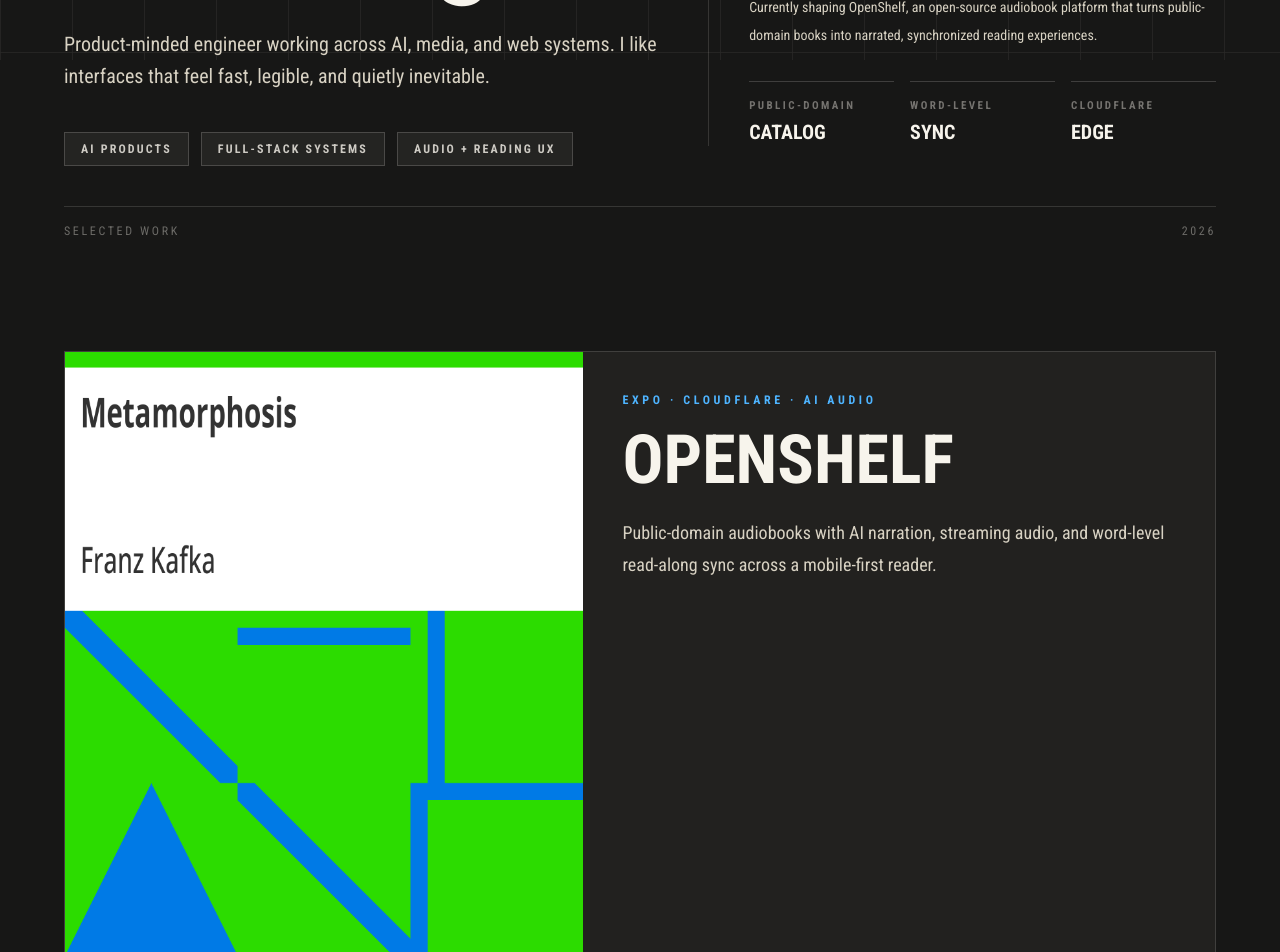
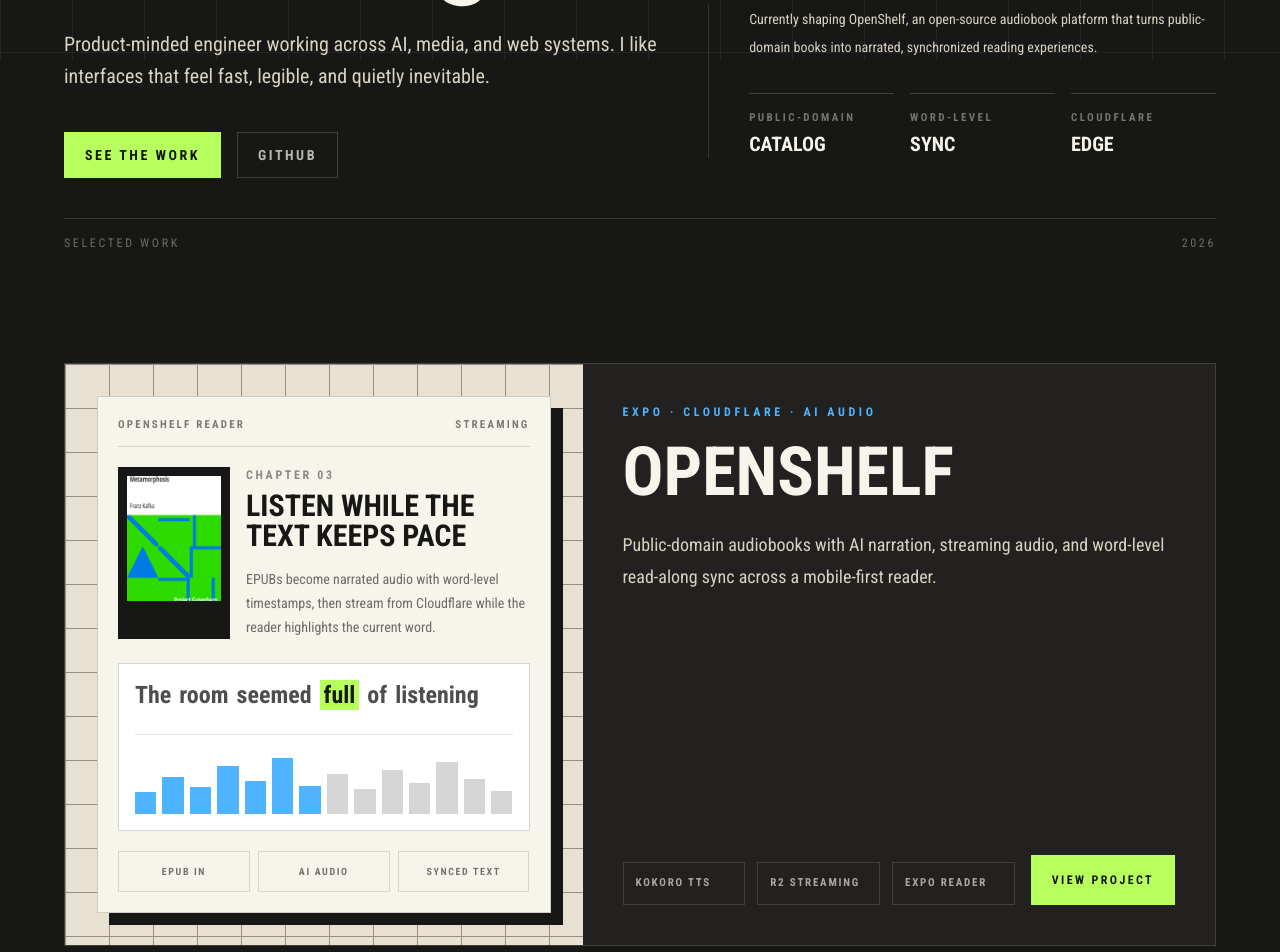
Before and after one commit to jkoeh/personal-website, a React (Vite) app: page / in a window 1280 px wide. Shown: the part 740-1692 px from the top of the page. Built offline with nearby package versions, Linux system fonts and the light colour scheme.

Commit message:
Improve OpenShelf project preview

```diff
--- a/src/App.tsx
+++ b/src/App.tsx
@@ -1,12 +1,14 @@
 import Header from './components/Header';
 import openShelfImg from './images/openshelf.png';
 
-const focusAreas = ['AI products', 'Full-stack systems', 'Audio + reading UX'];
 const metrics = [
   ['Public-domain', 'catalog'],
   ['Word-level', 'sync'],
   ['Cloudflare', 'edge'],
 ];
+
+const syncWords = ['The', 'room', 'seemed', 'full', 'of', 'listening'];
+const waveformBars = [34, 58, 42, 76, 52, 88, 44, 63, 39, 70, 48, 82, 55, 36];
 
 function App() {
   return (
@@ -30,15 +32,19 @@ function App() {
                 interfaces that feel fast, legible, and quietly inevitable.
               </p>
 
-              <div className="mt-10 flex flex-wrap gap-3">
-                {focusAreas.map((area) => (
-                  <span
-                    key={area}
-                    className="border border-[#f7f4ec]/18 bg-[#f7f4ec]/6 px-4 py-2 text-xs font-bold uppercase tracking-[0.18em] text-[#f7f4ec]/80"
-                  >
-                    {area}
-                  </span>
-                ))}
+              <div className="mt-10 flex flex-wrap gap-4 text-sm font-bold uppercase tracking-[0.18em] text-[#f7f4ec]/55">
+                <a
+                  href="#work"
+                  className="border border-[#b7ff5d] bg-[#b7ff5d] px-5 py-3 text-[#171716] no-underline transition-transform hover:-translate-y-0.5"
+                >
+                  See the work
+                </a>
+                <a
+                  href="https://github.com/jkoeh"
+                  className="border border-[#f7f4ec]/18 px-5 py-3 text-[#f7f4ec]/72 no-underline transition-colors hover:border-[#f7f4ec]/50 hover:text-[#f7f4ec]"
+                >
+                  GitHub
+                </a>
               </div>
             </div>
 
@@ -77,15 +83,70 @@ function App() {
             href="https://openshelf.johannkoeh.io"
             className="group grid overflow-hidden border border-[#f7f4ec]/14 bg-[#22211f] text-[#f7f4ec] no-underline transition-colors hover:border-[#b7ff5d]/70 min-[900px]:grid-cols-[.9fr_1.1fr]"
           >
-            <div className="relative min-h-[360px] overflow-hidden bg-[#24e000]">
-              <img
-                src={openShelfImg}
-                alt="OpenShelf audiobook cover"
-                className="h-full w-full object-cover transition-transform duration-700 group-hover:scale-[1.025]"
-              />
-              <div className="absolute bottom-0 left-0 right-0 flex items-center justify-between bg-[#171716]/88 px-5 py-4 text-xs font-bold uppercase tracking-[0.24em] text-[#f7f4ec]/74 backdrop-blur">
-                <span>Live project</span>
-                <span>Open source</span>
+            <div className="relative min-h-[440px] overflow-hidden bg-[#e8e1d1] p-5 text-[#171716] min-[700px]:p-8">
+              <div className="absolute inset-0 opacity-40 [background-image:linear-gradient(#171716_1px,transparent_1px),linear-gradient(90deg,#171716_1px,transparent_1px)] [background-size:44px_44px]" />
+              <div className="relative mx-auto flex h-full max-w-[520px] flex-col justify-between border border-[#171716]/18 bg-[#f7f4ec] p-4 shadow-[12px_12px_0_#171716] min-[700px]:p-5">
+                <div className="flex items-center justify-between border-b border-[#171716]/15 pb-3 text-[11px] font-black uppercase tracking-[0.2em] text-[#171716]/55">
+                  <span>OpenShelf Reader</span>
+                  <span>Streaming</span>
+                </div>
+
+                <div className="mt-5 grid gap-4 min-[520px]:grid-cols-[112px_1fr]">
+                  <div className="border border-[#171716]/18 bg-[#171716] p-2">
+                    <img
+                      src={openShelfImg}
+                      alt="OpenShelf book thumbnail"
+                      className="aspect-[3/4] w-full object-cover"
+                    />
+                  </div>
+                  <div>
+                    <p className="text-xs font-black uppercase tracking-[0.22em] text-[#171716]/48">
+                      Chapter 03
+                    </p>
+                    <h3 className="mt-2 text-3xl font-black uppercase leading-none tracking-normal">
+                      Listen while the text keeps pace
+                    </h3>
+                    <p className="mt-4 text-sm leading-6 text-[#171716]/62">
+                      EPUBs become narrated audio with word-level timestamps, then stream from
+                      Cloudflare while the reader highlights the current word.
+                    </p>
+                  </div>
+                </div>
+
+                <div className="mt-6 border border-[#171716]/18 bg-white p-4">
+                  <div className="flex flex-wrap gap-x-2 gap-y-3 text-2xl font-bold leading-tight tracking-normal">
+                    {syncWords.map((word) => (
+                      <span
+                        key={word}
+                        className={
+                          word === 'full'
+                            ? 'bg-[#b7ff5d] px-1 text-[#171716]'
+                            : 'text-[#171716]/76'
+                        }
+                      >
+                        {word}
+                      </span>
+                    ))}
+                  </div>
+
+                  <div className="mt-6 flex h-20 items-end gap-1.5 border-t border-[#171716]/12 pt-4">
+                    {waveformBars.map((height, index) => (
+                      <span
+                        key={`${height}-${index}`}
+                        className={
+                          index < 7 ? 'flex-1 bg-[#4eb4ff]' : 'flex-1 bg-[#171716]/18'
+                        }
+                        style={{ height: `${height}%` }}
+                      />
+                    ))}
+                  </div>
+                </div>
+
+                <div className="mt-5 grid grid-cols-3 gap-2 text-center text-[10px] font-black uppercase tracking-[0.16em] text-[#171716]/58">
+                  <span className="border border-[#171716]/14 py-3">EPUB in</span>
+                  <span className="border border-[#171716]/14 py-3">AI audio</span>
+                  <span className="border border-[#171716]/14 py-3">Synced text</span>
+                </div>
               </div>
             </div>
 
```
